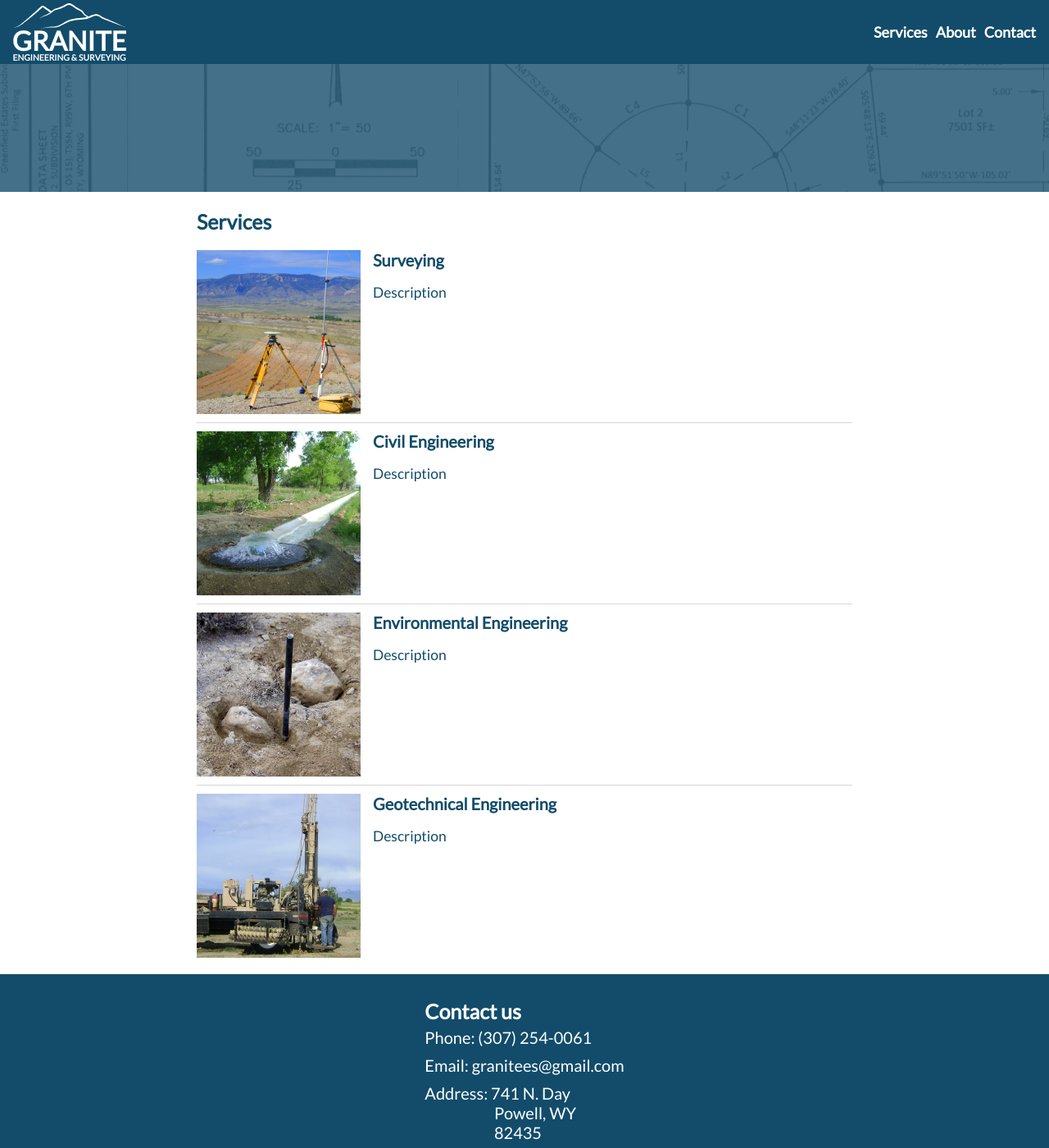
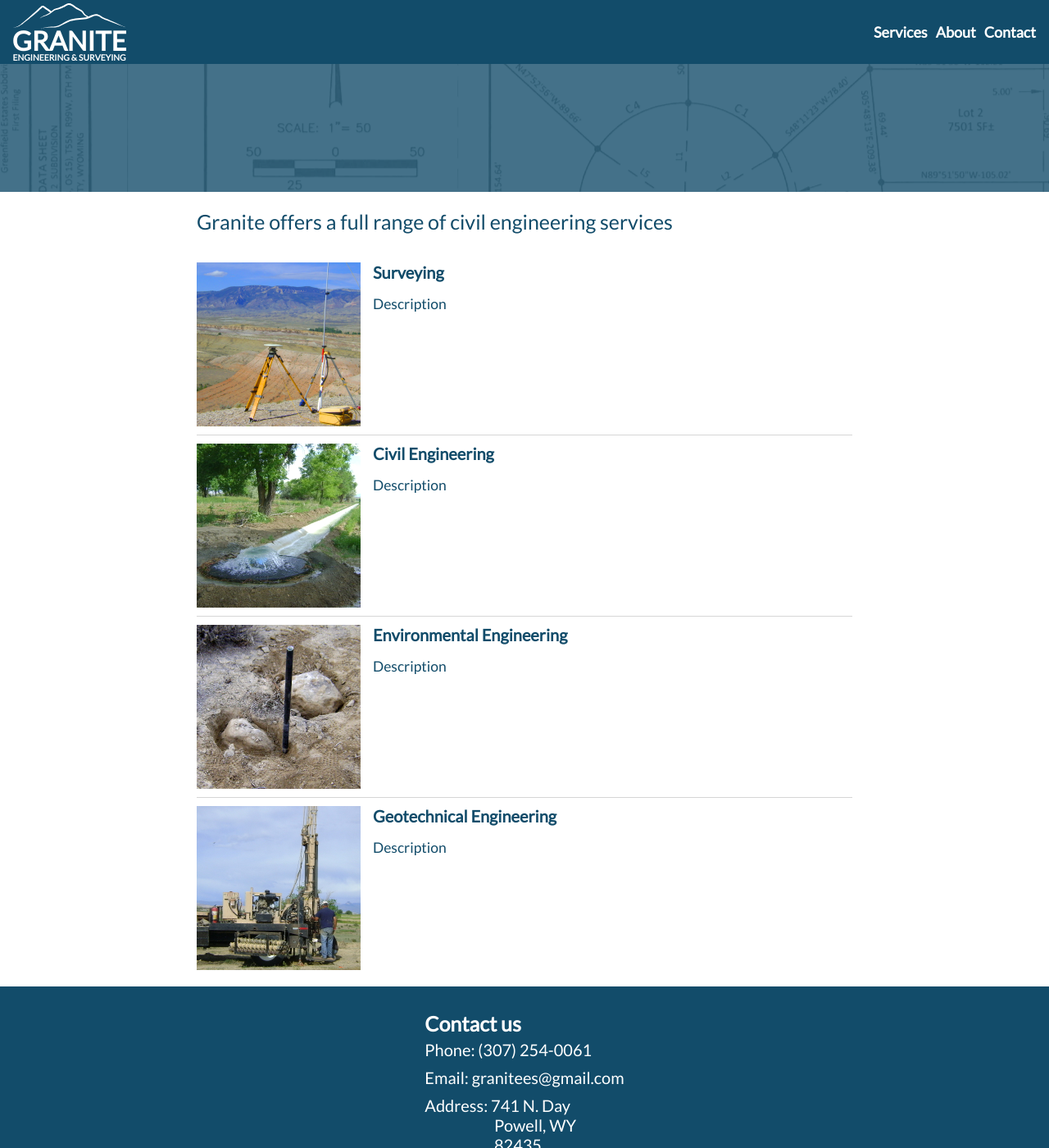
Before and after one commit to powell-igneous/powell-igneous.github.io, a Jekyll site: the page built from index.md, in a window 1280 px wide and 1400 px high, scrolled down 326 px. Shown: the whole window at 82% size. Built offline with Jekyll 4.4.1, drawn with Linux system fonts in a browser that asks for light colours.

Commit message:
Adjust header

```diff
--- a/_includes/servicessection.html
+++ b/_includes/servicessection.html
@@ -1,5 +1,5 @@
 <section id="services" class="services-section">
-<h1 class="services-list-header">Services</h1>
+<h1 class="services-list-header">Granite offers a full range of civil engineering services</h1>
 <ul class="services-list">
     <li class="services-list-item">
         <div class="services-list-img surveying"></div>
--- a/_sass/servicessection.scss
+++ b/_sass/servicessection.scss
@@ -9,6 +9,8 @@
 .services-list-header {
   font-family: 'Lato', sans-serif;
   font-size: 2.5rem;
+  font-weight: 300;
+  margin-bottom: 3.5rem;
 }
 
 .services-list {
```
